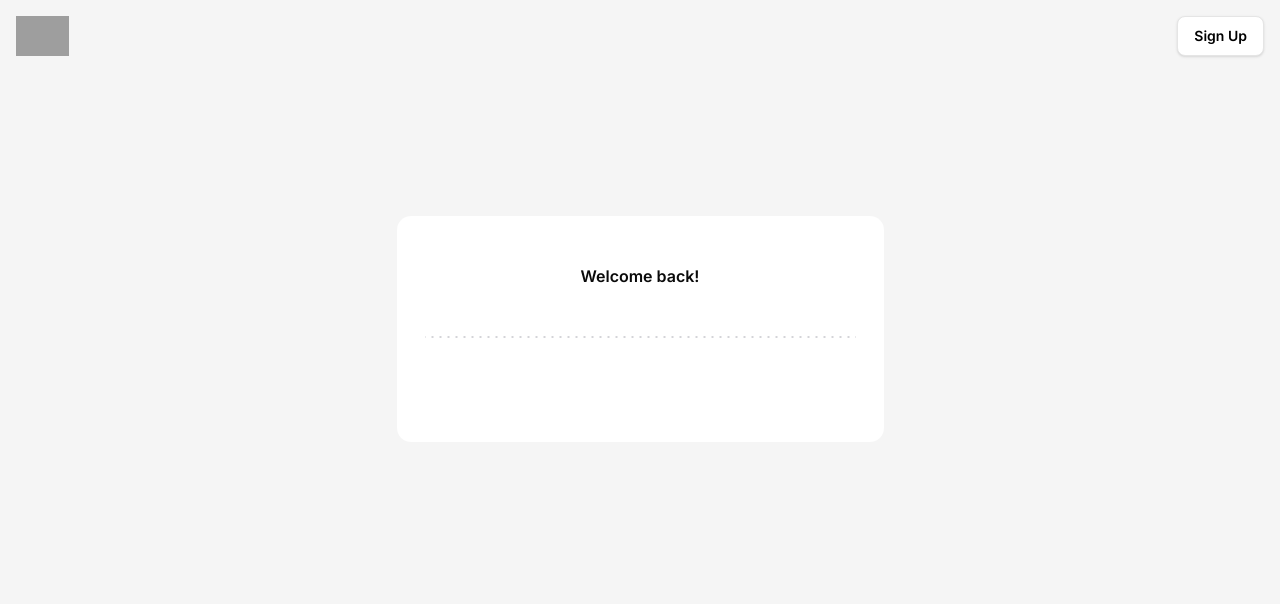
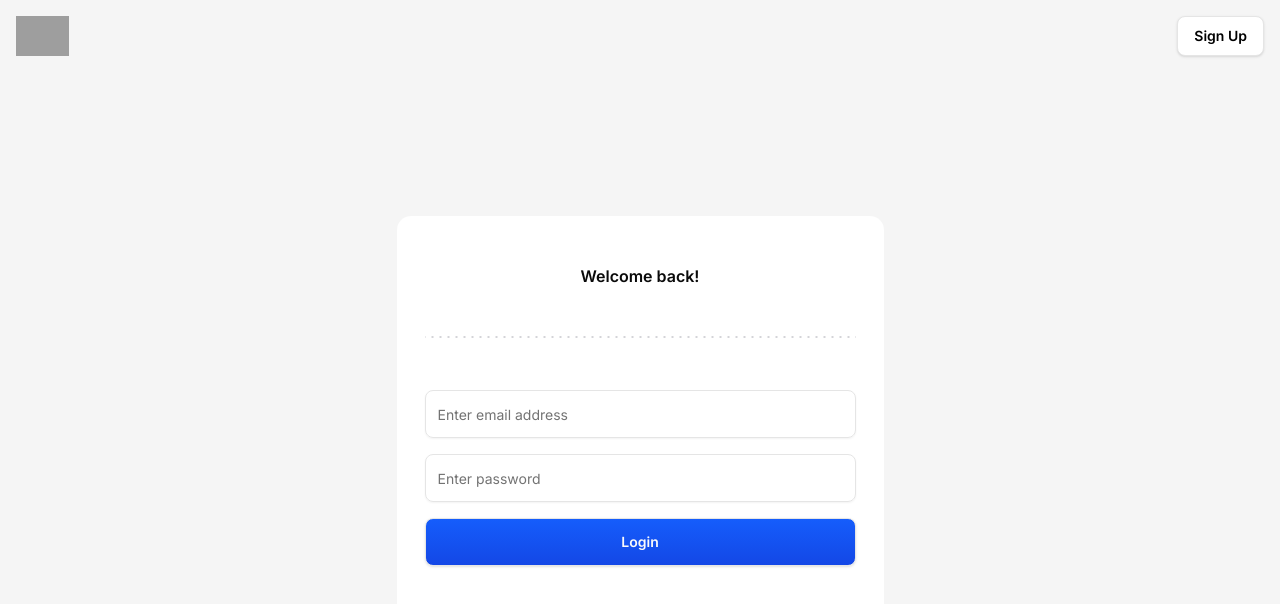
Before and after one commit to neerubhandari/Track-Stack, a Next.js app: page /sign-in in a window 1280 px wide. Shown: the top 604 px of the page. Built offline with nearby package versions, Linux system fonts and the light colour scheme; grey boxes are pictures that could not be loaded.

Commit message:
feat : design of the sign-in page done

```diff
--- a/src/app/(auth)/sign-in/page.tsx
+++ b/src/app/(auth)/sign-in/page.tsx
@@ -1,3 +1,4 @@
+"use client";
 import { SignInCard } from "@/features/auth/components/sign-in-card";
 
 const SignInPage = () => {
--- a/src/features/auth/components/sign-in-card.tsx
+++ b/src/features/auth/components/sign-in-card.tsx
@@ -1,5 +1,7 @@
 import { DottedSeparator } from "@/components/dotted-separator";
+import { Button } from "@/components/ui/button";
 import { Card, CardContent, CardHeader, CardTitle } from "@/components/ui/card";
+import { Input } from "@/components/ui/input";
 import { Separator } from "@/components/ui/separator";
 
 export const SignInCard = () => {
@@ -12,7 +14,29 @@
         <DottedSeparator />
       </div>
       <CardContent className="p-7">
-        <form className="space-y-4"></form>
+        <form className="space-y-4">
+          <Input
+            required
+            type="email"
+            value={""}
+            onChange={() => {}}
+            placeholder="Enter email address"
+            disabled={false}
+          />
+          <Input
+            required
+            type="password"
+            value={""}
+            min={8}
+            max={256}
+            onChange={() => {}}
+            placeholder="Enter password"
+            disabled={false}
+          />
+          <Button disabled={false} size="lg" className="w-full">
+            Login
+          </Button>
+        </form>
       </CardContent>
     </Card>
   );
```
